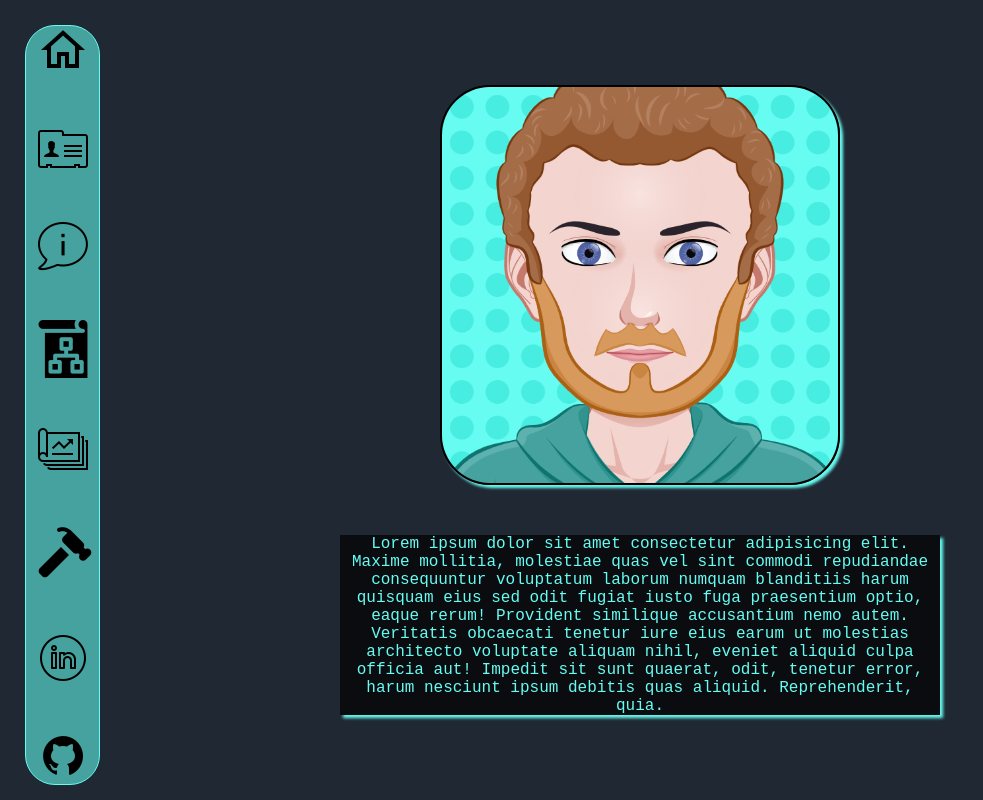
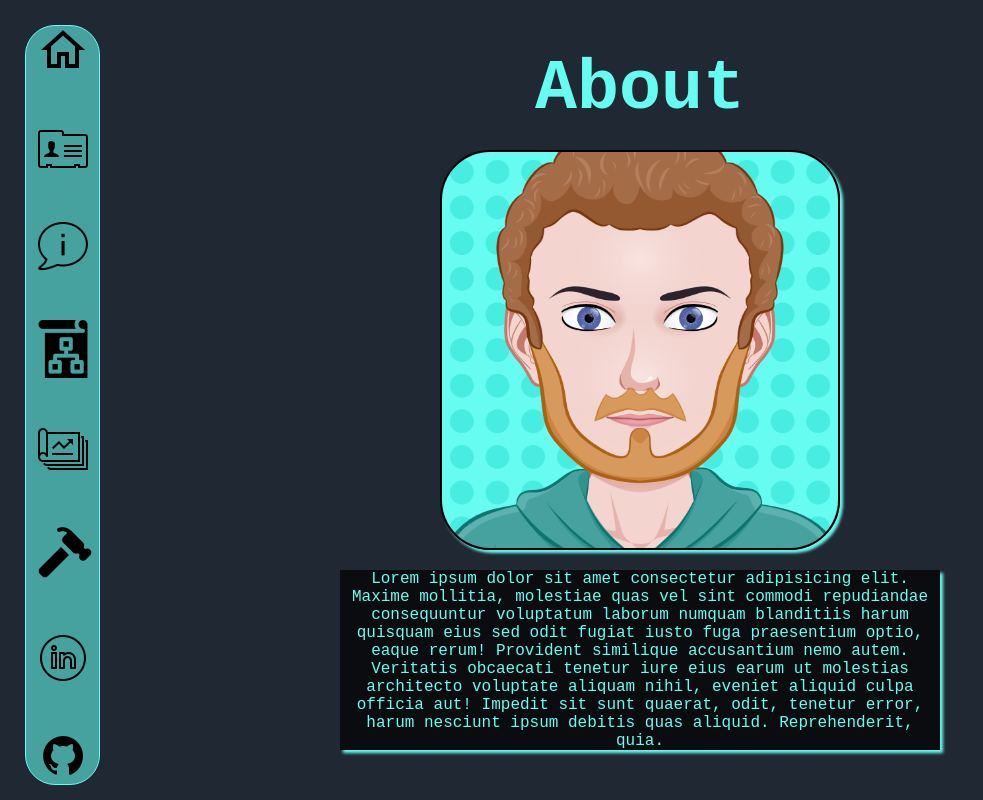
Before and after one commit to justingracie/Portfolio--1-, a React (Create React App) app: page /about in a window 1280 px wide. Shown: the whole page, without its empty margins (0-983 px from the left). Built offline with nearby package versions, Linux system fonts and the light colour scheme.

Commit message:
about page styling adjustments

```diff
--- a/src/App.css
+++ b/src/App.css
@@ -44,7 +44,7 @@ li{
   height: 100vh;
   display: flex;
   flex-direction: column;
-  justify-content: center;
+  justify-content: space-between;
   align-items: center;
 }
 .image{
@@ -57,8 +57,8 @@ li{
 
 .aboutCopy{
   max-width: 600px;
-  margin-top: 50px;
   background-color: #0B0C10;
   box-shadow: 3px 3px 3px;
   font-size: 16px;
+  margin-bottom: 50px;
 }
--- a/src/Components/About.jsx
+++ b/src/Components/About.jsx
@@ -1,7 +1,8 @@
 export const About = () =>{
     return(
         <>
-            <div className="aboutContainer">
+        <div className="aboutContainer">
+        <h1 className="title">About</h1>
                 <img className="image" src="./Images/Cartoon_JG.png" alt="cartoon_me"></img>
                 <div>
 
```
